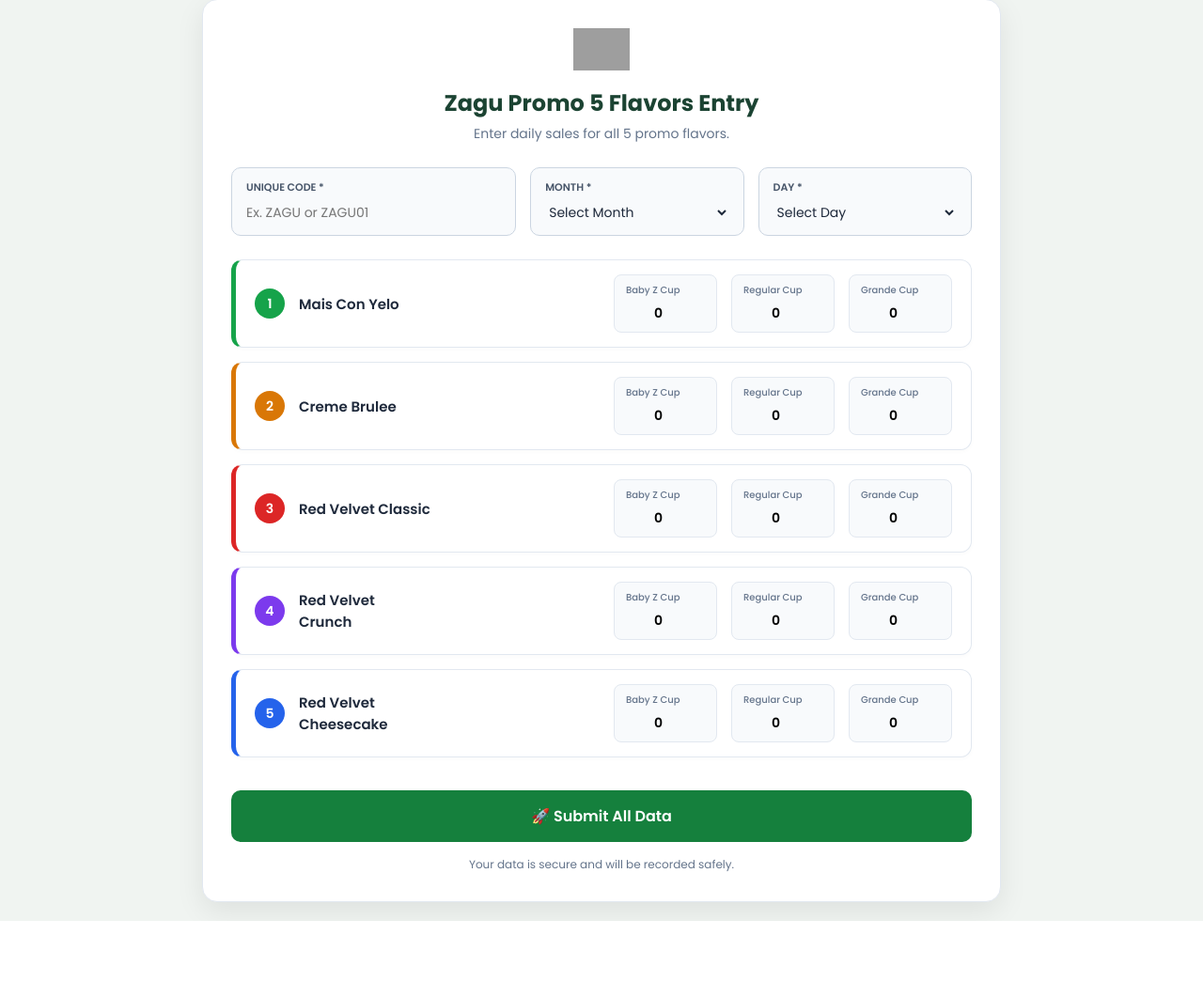
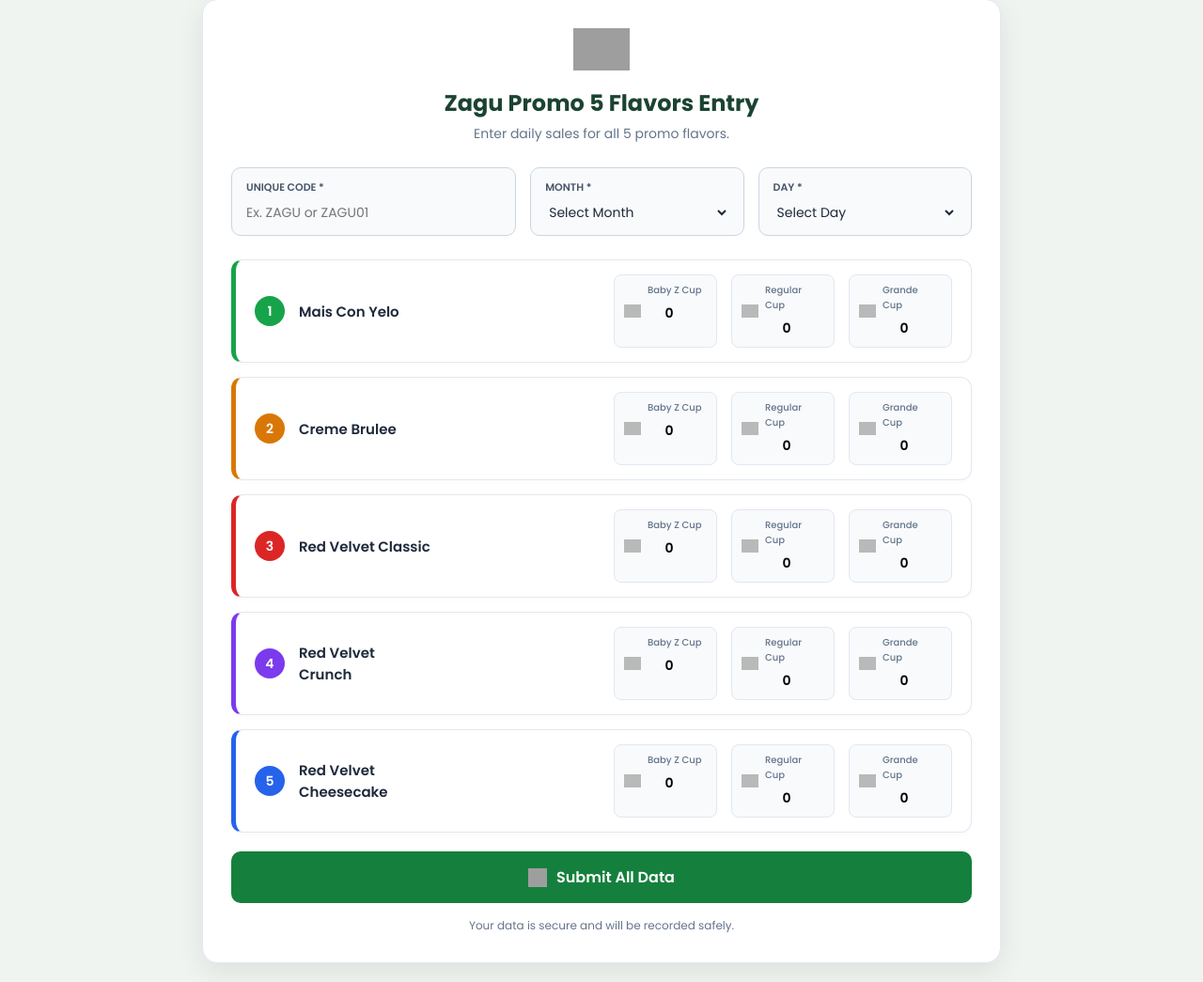
Before and after one commit to misdatazagu-hash/promo-system, a Flask app: page / in a window 1280 px wide. Shown: the part 21-1066 px from the top of the page at 94% size. Before the commit the page ends 1001 px from the top, so only its background shows below. Run offline with Flask 3, Linux system fonts and the light colour scheme; grey boxes are pictures that could not be loaded.

Commit message:
Update form.html

```diff
--- a/templates/form.html
+++ b/templates/form.html
@@ -11,7 +11,7 @@
         .container { max-width: 850px; margin: 0 auto; background: #fff; border-radius: 16px; box-shadow: 0 10px 30px rgba(0,0,0,0.08); overflow: hidden; border: 1px solid #e2e8f0; padding: 30px; }
 
         .header { text-align: center; margin-bottom: 25px; }
-        .header img.logo { height: 45px; margin-bottom: 10px; }
+        .header img.logo { height: 45px; margin-bottom: 10px; object-fit: contain; }
         .header h1 { font-size: 24px; color: #1b4332; font-weight: 700; }
         .header p { font-size: 14px; color: #64748b; margin-top: 5px; }
 
@@ -24,19 +24,20 @@
         .input-group label { display: block; font-size: 11px; font-weight: 600; color: #475569; margin-bottom: 5px; text-transform: uppercase; }
         .input-group input, .input-group select { width: 100%; border: none; background: transparent; font-size: 14px; outline: none; color: #1e293b; }
 
-        .flavor-card { background: #fff; border: 1px solid #e2e8f0; border-radius: 12px; padding: 15px 20px; margin-bottom: 15px; display: flex; align-items: center; justify-content: space-between; box-shadow: 0 2px 5px rgba(0,0,0,0.02); }
-        @media(max-width: 768px) { .flavor-card { flex-direction: column; align-items: flex-start; gap: 10px; } }
+        .flavor-card { background: #fff; border: 1px solid #e2e8f0; border-radius: 12px; padding: 15px 20px; margin-bottom: 15px; display: flex; align-items: center; justify-content: space-between; box-shadow: 0 2px 5px rgba(0,0,0,0.02); position: relative; }
+        @media(max-width: 768px) { .flavor-card { flex-direction: column; align-items: flex-start; gap: 15px; padding-top: 50px; } }
 
         .flavor-info { display: flex; align-items: center; gap: 15px; width: 250px; }
         .flavor-badge { width: 32px; height: 32px; border-radius: 50%; display: flex; align-items: center; justify-content: center; color: white; font-weight: 600; font-size: 14px; flex-shrink: 0; }
         .flavor-name { font-weight: 600; font-size: 15px; color: #1e293b; }
 
         .flavor-inputs { display: flex; gap: 15px; width: 100%; justify-content: flex-end; }
-        @media(max-width: 768px) { .flavor-inputs { justify-content: space-between; } }
+        @media(max-width: 768px) { .flavor-inputs { justify-content: space-between; width: 100%; } }
 
-        .cup-box { background: #f8fafc; border: 1px solid #e2e8f0; border-radius: 8px; padding: 8px 12px; width: 110px; }
+        .cup-box { background: #f8fafc; border: 1px solid #e2e8f0; border-radius: 8px; padding: 8px 12px; width: 110px; position: relative; padding-left: 35px; }
         .cup-box label { display: block; font-size: 10px; color: #64748b; font-weight: 500; margin-bottom: 3px; }
         .cup-box input { width: 100%; border: none; background: transparent; font-size: 14px; font-weight: 600; outline: none; text-align: center; }
+        .cup-icon { position: absolute; left: 10px; top: 50%; transform: translateY(-50%); height: 18px; width: 18px; object-fit: contain; opacity: 0.7; }
 
         /* Flavor Colors & Borders */
         .f-1 { border-left: 5px solid #16a34a; } .f-1 .flavor-badge { background: #16a34a; }
@@ -45,8 +46,9 @@
         .f-4 { border-left: 5px solid #7c3aed; } .f-4 .flavor-badge { background: #7c3aed; }
         .f-5 { border-left: 5px solid #2563eb; } .f-5 .flavor-badge { background: #2563eb; }
 
-        .btn-submit { background: #15803d; color: white; border: none; width: 100%; padding: 15px; border-radius: 10px; font-size: 16px; font-weight: 600; cursor: pointer; margin-top: 20px; transition: background 0.2s; }
+        .btn-submit { background: #15803d; color: white; border: none; width: 100%; padding: 15px; border-radius: 10px; font-size: 16px; font-weight: 600; cursor: pointer; margin-top: 20px; transition: background 0.2s; display: flex; align-items: center; justify-content: center; gap: 10px; }
         .btn-submit:hover { background: #166534; }
+        .rocket-icon { height: 20px; width: 20px; }
 
         .footer-note { text-align: center; font-size: 12px; color: #64748b; margin-top: 15px; }
     </style>
@@ -55,7 +57,8 @@
 
     <div class="container">
         <div class="header">
-            <img src="https://i.ibb.co/30L773r/zagu-logo.png" alt="Zagu Logo" class="logo" onerror="this.style.display='none'">
+            <!-- Zagu Logo -->
+            <img src="https://i.ibb.co/PZ0F0p7/zagu-logo-green.png" alt="Zagu Logo" class="logo" onerror="this.style.display='none'">
             <h1>Zagu Promo 5 Flavors Entry</h1>
             <p>Enter daily sales for all 5 promo flavors.</p>
         </div>
@@ -110,9 +113,9 @@
                     <div class="flavor-name">Mais Con Yelo</div>
                 </div>
                 <div class="flavor-inputs">
-                    <div class="cup-box"><label>Baby Z Cup</label><input type="number" name="mcy_bbz" value="0" min="0"></div>
-                    <div class="cup-box"><label>Regular Cup</label><input type="number" name="mcy_reg" value="0" min="0"></div>
-                    <div class="cup-box"><label>Grande Cup</label><input type="number" name="mcy_grande" value="0" min="0"></div>
+                    <div class="cup-box"><img src="https://i.ibb.co/XtxV738/cup-green.png" alt="Cup" class="cup-icon"><label>Baby Z Cup</label><input type="number" name="mcy_bbz" value="0" min="0"></div>
+                    <div class="cup-box"><img src="https://i.ibb.co/XtxV738/cup-green.png" alt="Cup" class="cup-icon"><label>Regular Cup</label><input type="number" name="mcy_reg" value="0" min="0"></div>
+                    <div class="cup-box"><img src="https://i.ibb.co/XtxV738/cup-green.png" alt="Cup" class="cup-icon"><label>Grande Cup</label><input type="number" name="mcy_grande" value="0" min="0"></div>
                 </div>
             </div>
 
@@ -123,9 +126,9 @@
                     <div class="flavor-name">Creme Brulee</div>
                 </div>
                 <div class="flavor-inputs">
-                    <div class="cup-box"><label>Baby Z Cup</label><input type="number" name="cb_bbz" value="0" min="0"></div>
-                    <div class="cup-box"><label>Regular Cup</label><input type="number" name="cb_reg" value="0" min="0"></div>
-                    <div class="cup-box"><label>Grande Cup</label><input type="number" name="cb_grande" value="0" min="0"></div>
+                    <div class="cup-box"><img src="https://i.ibb.co/hH0d0kS/cup-orange.png" alt="Cup" class="cup-icon"><label>Baby Z Cup</label><input type="number" name="cb_bbz" value="0" min="0"></div>
+                    <div class="cup-box"><img src="https://i.ibb.co/hH0d0kS/cup-orange.png" alt="Cup" class="cup-icon"><label>Regular Cup</label><input type="number" name="cb_reg" value="0" min="0"></div>
+                    <div class="cup-box"><img src="https://i.ibb.co/hH0d0kS/cup-orange.png" alt="Cup" class="cup-icon"><label>Grande Cup</label><input type="number" name="cb_grande" value="0" min="0"></div>
                 </div>
             </div>
 
@@ -136,9 +139,9 @@
                     <div class="flavor-name">Red Velvet Classic</div>
                 </div>
                 <div class="flavor-inputs">
-                    <div class="cup-box"><label>Baby Z Cup</label><input type="number" name="rvc_bbz" value="0" min="0"></div>
-                    <div class="cup-box"><label>Regular Cup</label><input type="number" name="rvc_reg" value="0" min="0"></div>
-                    <div class="cup-box"><label>Grande Cup</label><input type="number" name="rvc_grande" value="0" min="0"></div>
+                    <div class="cup-box"><img src="https://i.ibb.co/7NqY3b8/cup-red.png" alt="Cup" class="cup-icon"><label>Baby Z Cup</label><input type="number" name="rvc_bbz" value="0" min="0"></div>
+                    <div class="cup-box"><img src="https://i.ibb.co/7NqY3b8/cup-red.png" alt="Cup" class="cup-icon"><label>Regular Cup</label><input type="number" name="rvc_reg" value="0" min="0"></div>
+                    <div class="cup-box"><img src="https://i.ibb.co/7NqY3b8/cup-red.png" alt="Cup" class="cup-icon"><label>Grande Cup</label><input type="number" name="rvc_grande" value="0" min="0"></div>
                 </div>
             </div>
 
@@ -149,9 +152,9 @@
                     <div class="flavor-name">Red Velvet Crunch</div>
                 </div>
                 <div class="flavor-inputs">
-                    <div class="cup-box"><label>Baby Z Cup</label><input type="number" name="rvcr_bbz" value="0" min="0"></div>
-                    <div class="cup-box"><label>Regular Cup</label><input type="number" name="rvcr_reg" value="0" min="0"></div>
-                    <div class="cup-box"><label>Grande Cup</label><input type="number" name="rvcr_grande" value="0" min="0"></div>
+                    <div class="cup-box"><img src="https://i.ibb.co/y48j9Kk/cup-purple.png" alt="Cup" class="cup-icon"><label>Baby Z Cup</label><input type="number" name="rvcr_bbz" value="0" min="0"></div>
+                    <div class="cup-box"><img src="https://i.ibb.co/y48j9Kk/cup-purple.png" alt="Cup" class="cup-icon"><label>Regular Cup</label><input type="number" name="rvcr_reg" value="0" min="0"></div>
+                    <div class="cup-box"><img src="https://i.ibb.co/y48j9Kk/cup-purple.png" alt="Cup" class="cup-icon"><label>Grande Cup</label><input type="number" name="rvcr_grande" value="0" min="0"></div>
                 </div>
             </div>
 
@@ -162,13 +165,16 @@
                     <div class="flavor-name">Red Velvet Cheesecake</div>
                 </div>
                 <div class="flavor-inputs">
-                    <div class="cup-box"><label>Baby Z Cup</label><input type="number" name="rvcc_bbz" value="0" min="0"></div>
-                    <div class="cup-box"><label>Regular Cup</label><input type="number" name="rvcc_reg" value="0" min="0"></div>
-                    <div class="cup-box"><label>Grande Cup</label><input type="number" name="rvcc_grande" value="0" min="0"></div>
+                    <div class="cup-box"><img src="https://i.ibb.co/18W3Wwz/cup-blue.png" alt="Cup" class="cup-icon"><label>Baby Z Cup</label><input type="number" name="rvcc_bbz" value="0" min="0"></div>
+                    <div class="cup-box"><img src="https://i.ibb.co/18W3Wwz/cup-blue.png" alt="Cup" class="cup-icon"><label>Regular Cup</label><input type="number" name="rvcc_reg" value="0" min="0"></div>
+                    <div class="cup-box"><img src="https://i.ibb.co/18W3Wwz/cup-blue.png" alt="Cup" class="cup-icon"><label>Grande Cup</label><input type="number" name="rvcc_grande" value="0" min="0"></div>
                 </div>
             </div>
 
-            <button type="submit" class="btn-submit">🚀 Submit All Data</button>
+            <button type="submit" class="btn-submit">
+                <img src="https://i.ibb.co/5c7m1tW/rocket-icon.png" alt="Rocket" class="rocket-icon">
+                Submit All Data
+            </button>
             <div class="footer-note">Your data is secure and will be recorded safely.</div>
         </form>
     </div>
```
